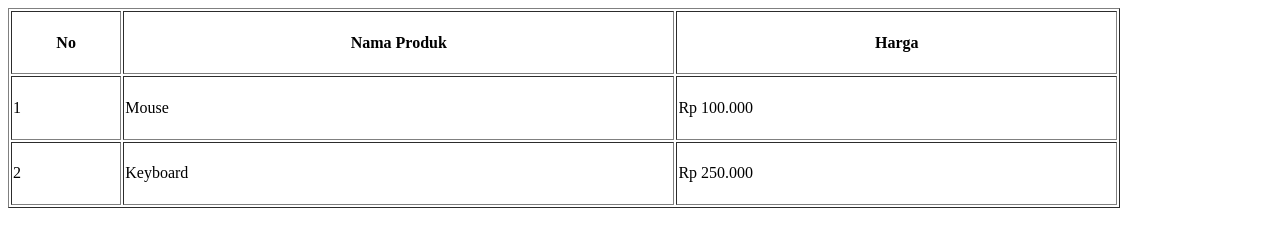
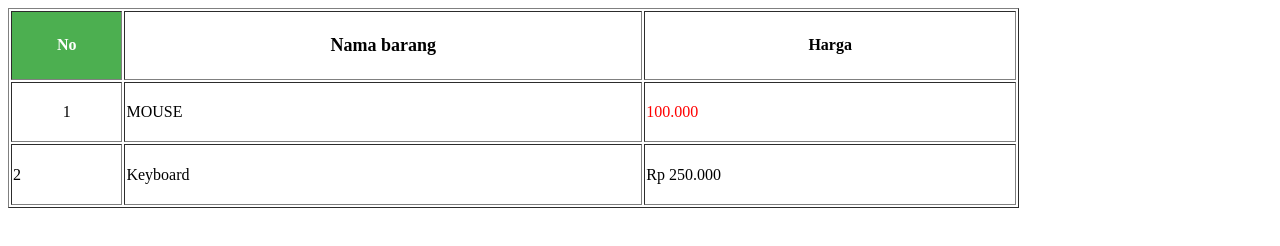
Before and after one commit to dynda21/1124160092-latihan-6, a plain HTML site: page index.html in a window 1280 px wide. Drawn offline with Linux system fonts and the light colour scheme.

Commit message:
menambahkan tulisan dan text dalam kolam dan baris

```diff
--- a/index.html
+++ b/index.html
@@ -6,16 +6,16 @@
     <title>latihan 6</title>
 </head>
 <body>
-    <table border="1" width="88%" height="200px">
+    <table border="1" width="80%" height="200px">
         <tr>
-            <th width="10%">No</th>
-            <th width="50%">Nama Produk</th>
-            <th width="40%">Harga</th>
+            <th style="background-color: #4CAF50; color: white;">No</th>
+            <th style="font-size: 18px; text-align: center;">Nama barang</th>
+            <th style="font-weight: bold;">Harga</th>
         </tr>
         <tr>
-            <td>1</td>
-            <td>Mouse</td>
-            <td>Rp 100.000</td>
+            <td style="text-align: center;">1</td>
+            <td style="text-transform: uppercase;">Mouse</td>
+            <td style="color: red;">100.000</td>
         </tr>
         <tr>
             <td>2</td>
```
